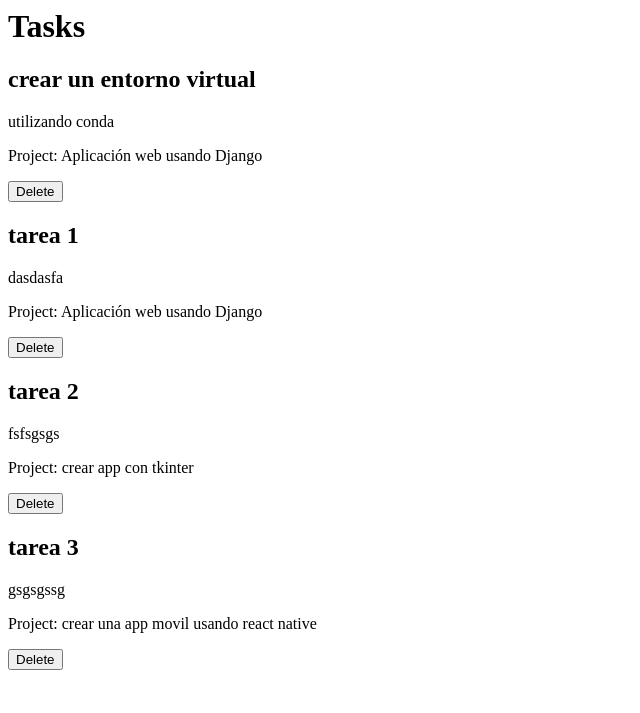
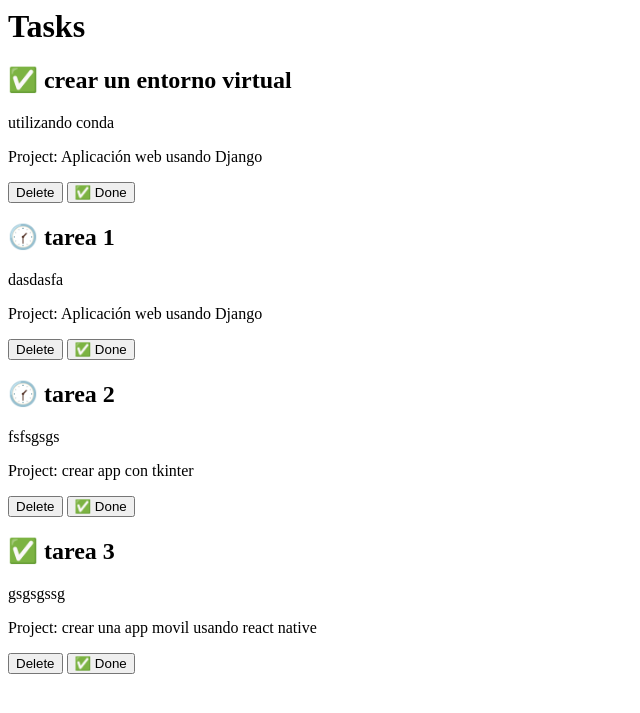
Before and after one commit to JuanjoRestrepo/djangoproject, a Django app: page /tasks/ in a window 1280 px wide. Shown: the top 713 px of the page, without its empty margins (0-640 px from the left). Run offline with Django 5.2, Linux system fonts and the light colour scheme; data comes from the database, SQL or seed files in the repository; both versions use the stored data as it was after the commit.

Commit message:
Jinja conditionals
Co-authored-by: Copilot <copilot@github.com>

```diff
--- a/myapp/models.py
+++ b/myapp/models.py
@@ -14,6 +14,7 @@ class Task(models.Model):
     description = models.TextField()
     # Relationship to Project thru ForeignKey - CASCADE means if a project is deleted, all related tasks will also be deleted
     project = models.ForeignKey(Project, on_delete=models.CASCADE)
+    done = models.BooleanField(default=False)
 
     def __str__(self):
         return self.title + " - " + self.project.name
--- a/myapp/templates/tasks.html
+++ b/myapp/templates/tasks.html
@@ -2,9 +2,12 @@
 
 {% for task in tasks %}
 <article>
-  <h2>{{ task.title }}</h2>
+  <h2>
+    {% if task.done == False %} 🕜 {% else %} ✅ {% endif %} {{ task.title }}
+  </h2>
   <p>{{ task.description }}</p>
   <p>Project: {{ task.project.name }}</p>
   <button>Delete</button>
+  <button>✅ Done</button>
 </article>
 {% endfor %}
```
Also changed, not shown: db.sqlite3, myapp/migrations/0003_task_done.py (added).
